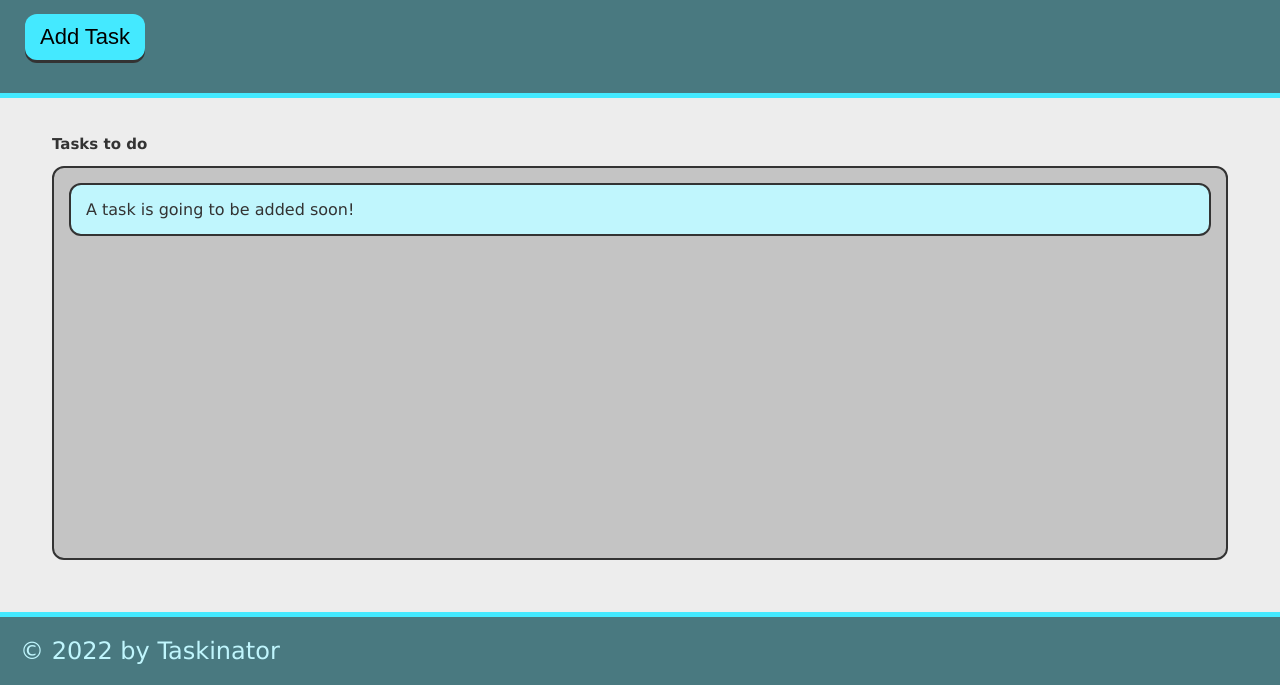
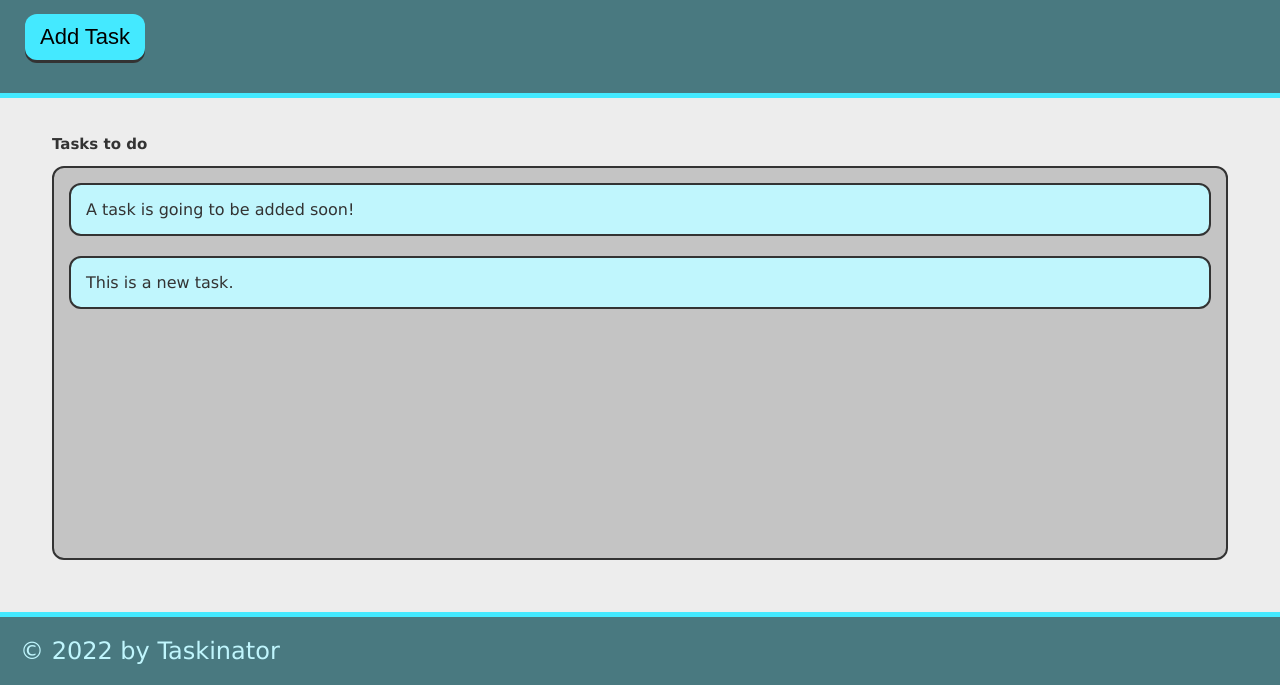
Before and after one commit to chrisdhodges12/taskinator, a plain HTML site: page index.html in a window 1280 px wide. Both pictures are taken after a click on the button "Add Task". Shown: the part 115-800 px from the top of the page. Drawn offline with Linux system fonts and the light colour scheme.

Commit message:
add ability to add task

```diff
--- a/assets/js/script.js
+++ b/assets/js/script.js
@@ -0,0 +1,11 @@
+var buttonEl = document.querySelector("#save-task");
+var tasksToDoEl = document.querySelector("#tasks-to-do");
+
+var createTaskHandler = function() {
+    var listItemEl = document.createElement("li");
+    listItemEl.className = "task-item";
+    listItemEl.textContent = "This is a new task.";
+    tasksToDoEl.appendChild(listItemEl);
+  };
+
+buttonEl.addEventListener("click", createTaskHandler);
--- a/index.html
+++ b/index.html
@@ -13,15 +13,13 @@
             <p>
                 Click the button below to add a new task!
             </p>
-            <button class="btn">
-                Add Task
-            </button>
+            <button class="btn" id="save-task"> Add Task </button>
     </header>
 
     <main class="page-content">
         <section class="task-list-wrapper">
             <h2 class=list-tittle"> Tasks to do </h2>
-            <ul class="task-list">
+            <ul class="task-list" id="tasks-to-do">
                 <li class="task-item"> A task is going to be added soon! </li>
              </ul>
 
```
